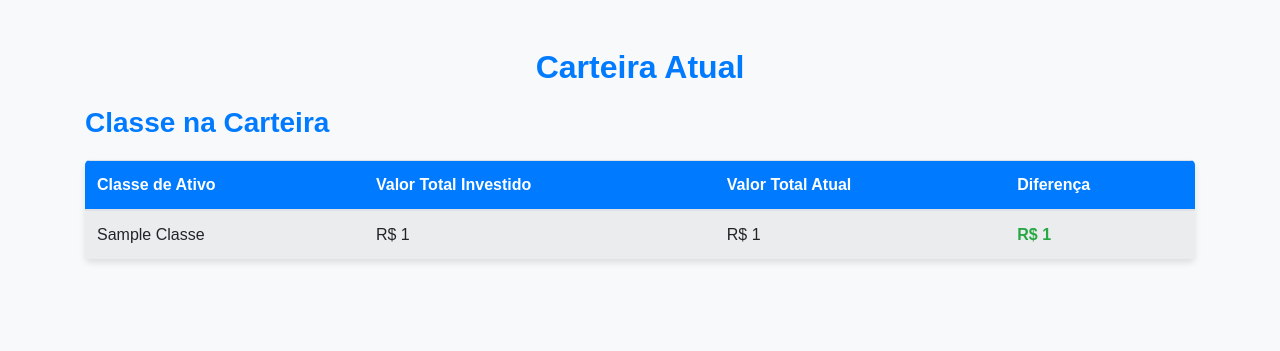
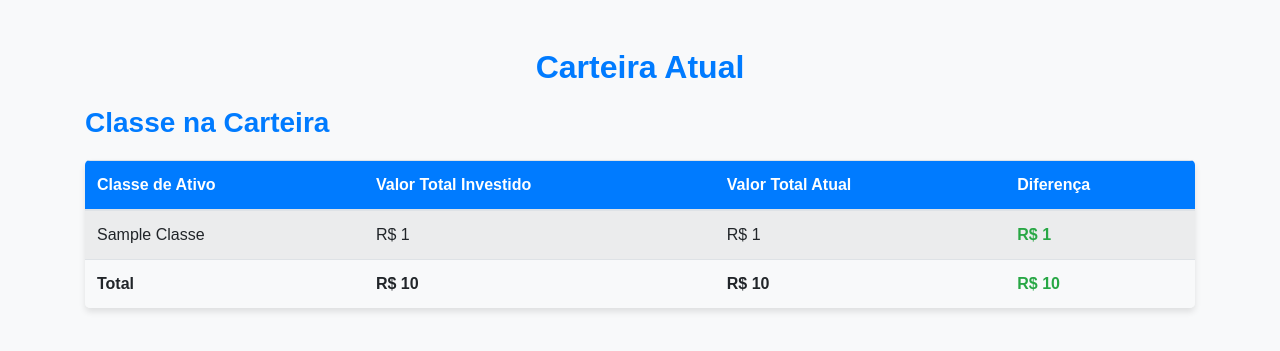
Before and after one commit to andredemelo/essentia-invest-web, a Flask app: template templates/carteira_atual.html in a window 1280 px wide. Shown: the part 67-418 px from the top of the page. Run offline with Flask 3, Linux system fonts and the light colour scheme; the template is opened without the code that fills it: most values are stand-ins (such as "Sample title", 1, 10 or a date in 2020); some libraries are stand-ins or nearby versions.

Commit message:
Incluindo o total do valor investido e do valor atual.

```diff
--- a/templates/carteira_atual.html
+++ b/templates/carteira_atual.html
@@ -71,6 +71,14 @@
                     </td>
                 </tr>
                 {% endfor %}
+                <tr class="font-weight-bold bg-light">
+                    <td>Total</td>
+                    <td>R$ {{ soma_total_valor_investido }}</td>
+                    <td>R$ {{ soma_total_valor }}</td>
+                    <td class="{% if soma_total_valor_diferenca < 0 %}text-danger{% elif soma_total_valor_diferenca > 0 %}text-success{% endif %}">
+                        R$ {{ soma_total_valor_diferenca }}
+                    </td>
+                </tr>
             </tbody>
         </table>
     </div>
```
